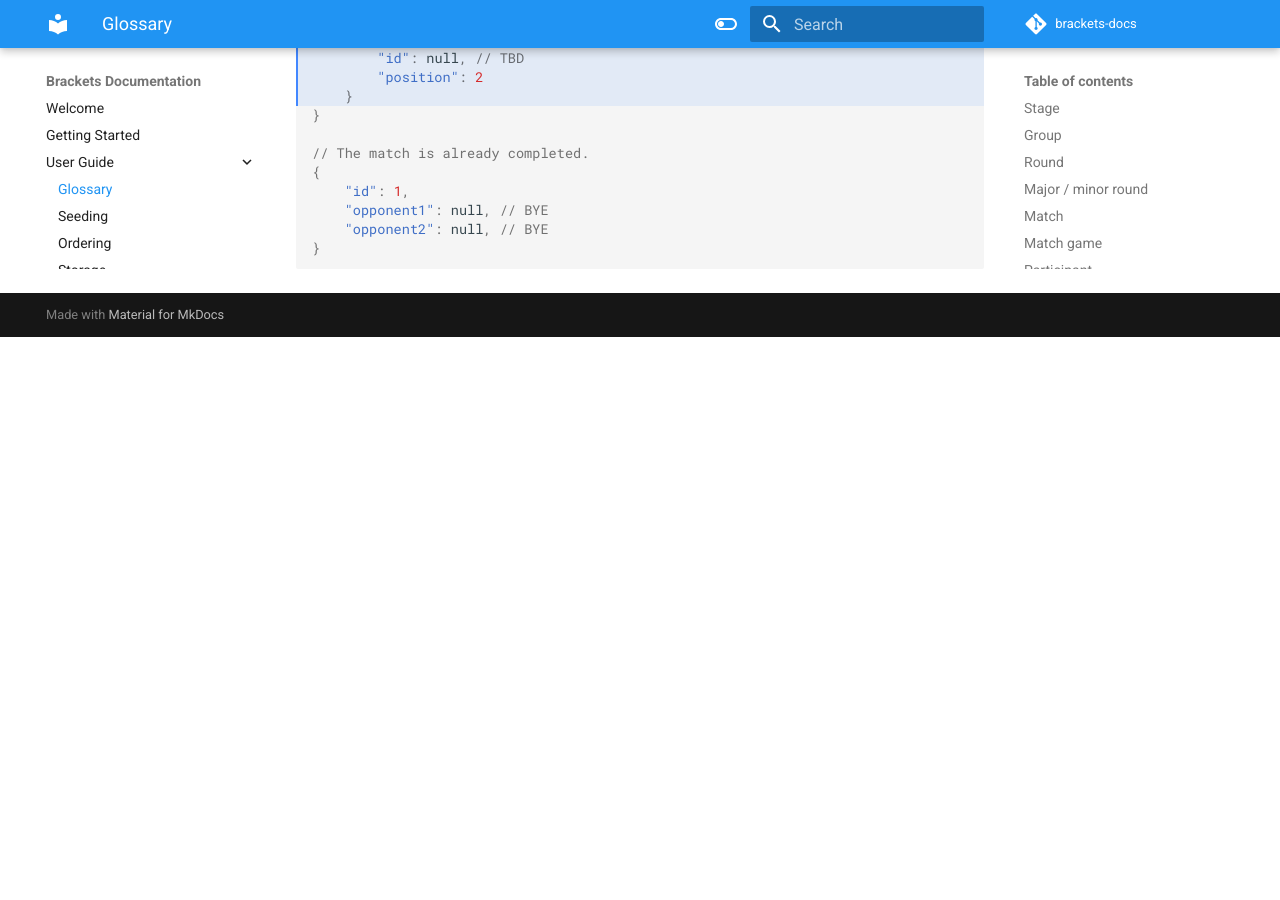
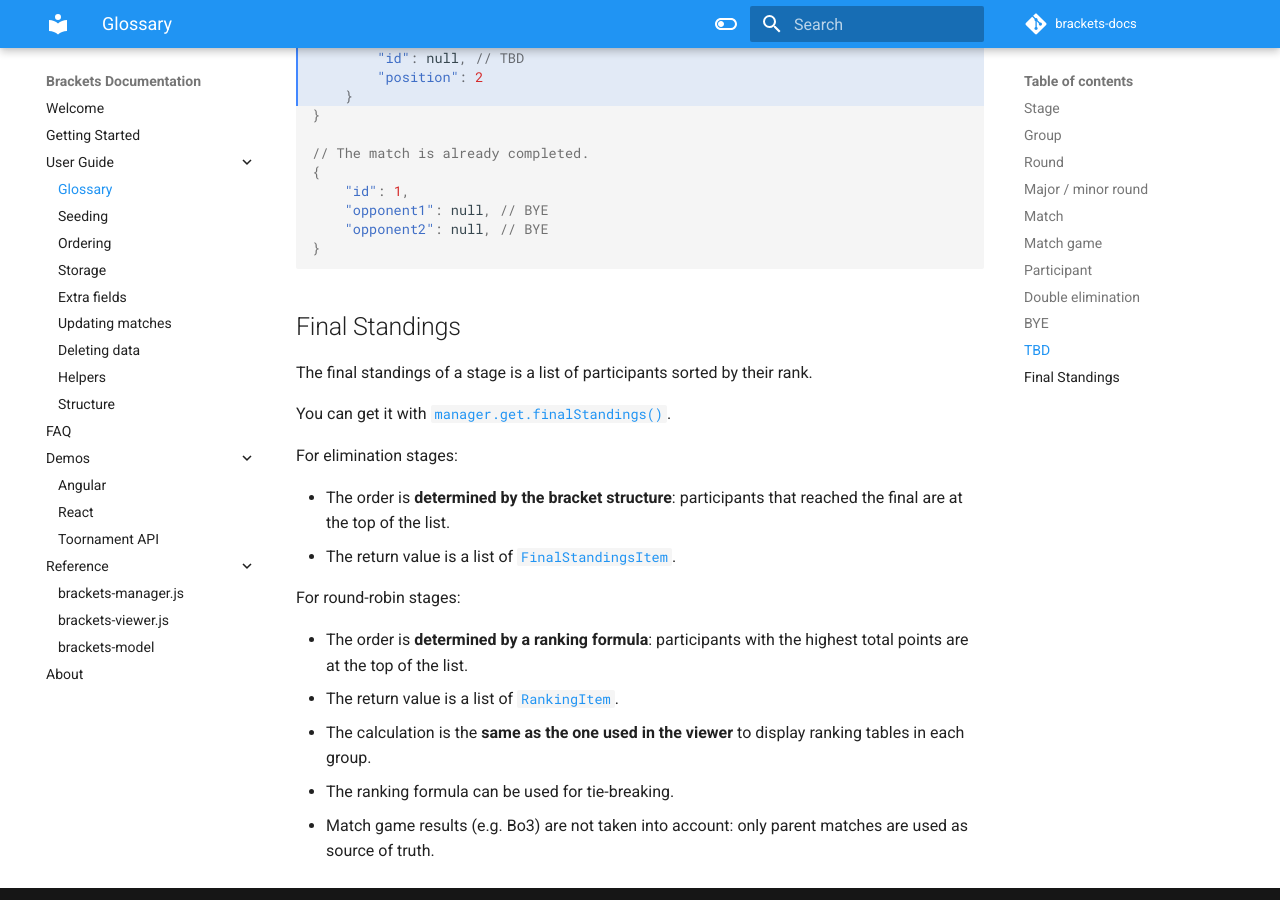
Before and after one commit to Drarig29/brackets-docs, an MkDocs documentation site: the page built from docs/user-guide/glossary.md, in a window 1280 px wide and 900 px high, scrolled down 2515 px. Built offline with MkDocs 1.6.1 and Material for MkDocs 9.7.7, drawn with Linux system fonts in a browser that asks for light colours; comment, search, counter and statistics services are not loaded; before the commit the page ends 2852 px from its top, so only the background shows below that.

Commit message:
Add "Final standings" to glossary

````diff
--- a/docs/user-guide/glossary.md
+++ b/docs/user-guide/glossary.md
@@ -88,3 +88,22 @@ Technically speaking, here is how it's represented in a match:
     "opponent2": null, // BYE
 }
 ```
+
+## Final Standings
+
+The final standings of a stage is a list of participants sorted by their rank.
+
+You can get it with [`manager.get.finalStandings()`](/brackets-docs/reference/manager/classes/Get.html#finalStandings).
+
+For elimination stages:
+
+- The order is **determined by the bracket structure**: participants that reached the final are at the top of the list.
+- The return value is a list of [`FinalStandingsItem`](/brackets-docs/reference/manager/interfaces/FinalStandingsItem.html).
+
+For round-robin stages:
+
+- The order is **determined by a ranking formula**: participants with the highest total points are at the top of the list.
+- The return value is a list of [`RankingItem`](/brackets-docs/reference/model/interfaces/RankingItem.html).
+- The calculation is the **same as the one used in the viewer** to display ranking tables in each group.
+- The ranking formula can be used for tie-breaking.
+- Match game results (e.g. Bo3) are not taken into account: only parent matches are used as source of truth.
````
